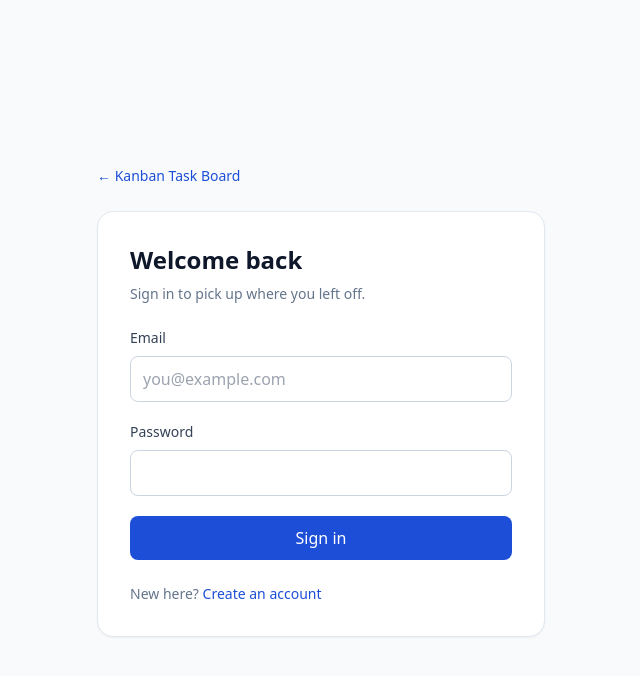
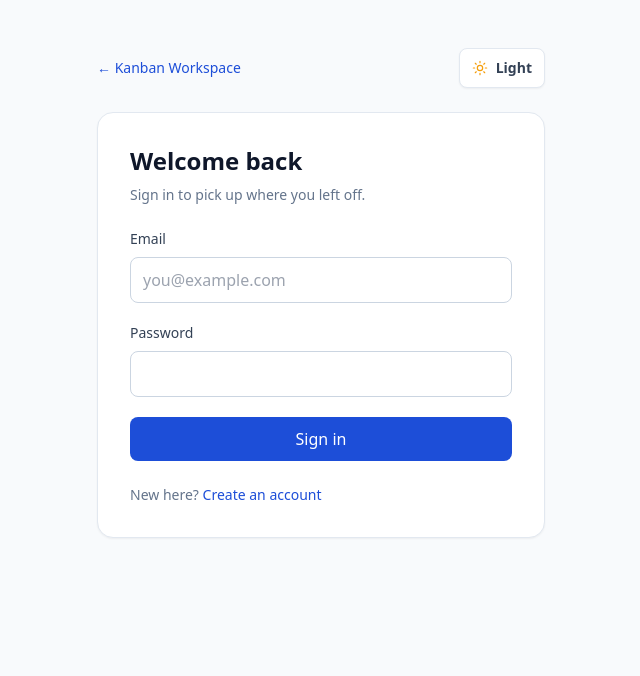
Before and after one commit to mehdicodespace/kanban-workspace, a Vue app: page /login in a window 1280 px wide. Shown: the top 676 px of the page, without its empty margins (319-959 px from the left). Built offline with nearby package versions, Linux system fonts and the light colour scheme; no server answers.

Commit message:
feat: add persistent light and dark themes

```diff
--- a/src/assets/style.css
+++ b/src/assets/style.css
@@ -41,7 +41,7 @@
   }
 }
 body {
-  background: #f8fafc;
+  @apply bg-slate-50 text-slate-900 transition-colors duration-200 dark:bg-slate-950 dark:text-slate-100;
 }
 button:disabled {
   opacity: 0.6;
@@ -54,16 +54,49 @@ select,
 textarea {
   outline-offset: 4px;
 }
+.modal-enter-active,
+.modal-leave-active {
+  transition: opacity 180ms ease, transform 180ms cubic-bezier(0.2, 0.75, 0.25, 1);
+}
+.modal-enter-from,
+.modal-leave-to {
+  opacity: 0;
+  transform: translateY(10px) scale(0.985);
+}
+.task-card-source > * {
+  visibility: hidden;
+}
+.task-list-move {
+  transition: transform 220ms cubic-bezier(0.2, 0.75, 0.25, 1);
+}
+.task-list-enter-active,
+.task-list-leave-active {
+  transition: opacity 160ms ease, transform 220ms cubic-bezier(0.2, 0.75, 0.25, 1);
+}
+.task-list-enter-from,
+.task-list-leave-to {
+  opacity: 0;
+  transform: translateY(8px) scale(0.985);
+}
+.task-list-leave-active {
+  position: absolute;
+}
+@media (prefers-reduced-motion: reduce) {
+  .modal-enter-active,
+  .modal-leave-active {
+    transition-duration: 1ms;
+  }
+}
 .loader {
   position: relative;
 }
 
 @layer components {
   .form-label {
-    @apply block mb-2 text-sm font-medium text-slate-700;
+    @apply mb-2 block text-sm font-medium text-slate-700 dark:text-slate-300;
   }
   .form-input {
-    @apply w-full rounded-lg border border-slate-300 bg-white px-3 py-2.5 text-slate-900 focus:border-blue-500 focus:ring-2 focus:ring-blue-100;
+    @apply w-full rounded-lg border border-slate-300 bg-white px-3 py-2.5 text-slate-900 focus:border-blue-500 focus:ring-2 focus:ring-blue-100 dark:border-slate-700 dark:bg-slate-800 dark:text-slate-100 dark:focus:border-blue-400 dark:focus:ring-blue-900;
   }
   .primary-button {
     @apply rounded-lg bg-blue-700 px-5 py-2.5 font-medium text-white hover:bg-blue-800;
--- a/src/components/layout/HeaderNav.vue
+++ b/src/components/layout/HeaderNav.vue
@@ -1,5 +1,5 @@
 <script setup>
-import { ref } from 'vue'
+import { computed, ref } from 'vue'
 
 import { storeToRefs } from 'pinia'
 
@@ -9,11 +9,23 @@ import { useUserStore } from '@/stores/user'
 
 import { errorMessage } from '@/utils/errors'
 
-import avatarUrl from '@/assets/images/user.png'
+import ThemeToggle from '@/components/layout/ThemeToggle.vue'
 
 const store = useUserStore()
 
 const { userInfo: user } = storeToRefs(store)
+
+const userInitials = computed(() => {
+  const name = user.value?.name?.trim()
+
+  if (!name) return user.value?.email?.slice(0, 1).toUpperCase() || 'U'
+
+  return name
+    .split(/\s+/)
+    .slice(0, 2)
+    .map((part) => part.slice(0, 1).toUpperCase())
+    .join('')
+})
 
 const router = useRouter()
 
@@ -36,28 +48,81 @@ async function logout() {
 </script>
 
 <template>
-  <header class="bg-white border-b border-gray-200">
+  <header
+    class="border-b border-slate-200 bg-white/95 shadow-sm shadow-slate-900/[0.03] backdrop-blur dark:border-slate-800 dark:bg-slate-900/95 dark:shadow-black/10"
+  >
     <nav
       aria-label="Main navigation"
-      class="max-w-screen-xl mx-auto p-4 flex flex-wrap items-center justify-between gap-4"
+      class="mx-auto flex max-w-screen-xl flex-nowrap items-center justify-between gap-2 px-3 py-3 sm:gap-3 sm:px-6"
     >
-      <RouterLink to="/" class="text-xl font-semibold text-slate-900">Kanban Task Board</RouterLink>
+      <RouterLink
+        to="/"
+        class="group flex min-w-0 shrink items-center gap-2 text-slate-900 dark:text-white sm:gap-2.5"
+      >
+        <span
+          aria-hidden="true"
+          class="grid h-8 w-8 shrink-0 grid-cols-3 gap-0.5 rounded-lg bg-blue-700 p-[7px] shadow-sm shadow-blue-900/20 sm:h-9 sm:w-9 sm:rounded-xl sm:p-2"
+        >
+          <span class="rounded-sm bg-white/80" />
+          <span class="rounded-sm bg-white" />
+          <span class="rounded-sm bg-white/60" />
+          <span class="rounded-sm bg-white" />
+          <span class="rounded-sm bg-white/60" />
+          <span class="rounded-sm bg-white" />
+        </span>
+        <span class="truncate text-base font-semibold tracking-tight sm:text-xl">
+          Kanban<span class="hidden sm:inline"> Workspace</span>
+        </span>
+      </RouterLink>
 
-      <div class="flex items-center flex-wrap gap-3">
-        <img :src="avatarUrl" alt="" class="w-9 h-9 rounded-full" />
+      <div class="flex shrink-0 items-center gap-1.5 sm:gap-3">
+        <div class="flex min-w-0 items-center gap-1.5 sm:gap-3">
+          <span
+            aria-hidden="true"
+            class="flex h-8 w-8 shrink-0 items-center justify-center rounded-full bg-blue-100 text-[11px] font-bold tracking-wide text-blue-800 ring-2 ring-white dark:bg-blue-950 dark:text-blue-200 dark:ring-slate-900 sm:h-9 sm:w-9 sm:text-xs"
+          >
+            {{ userInitials }}
+          </span>
 
-        <div class="text-sm">
-          <p class="font-medium">{{ user?.name }}</p>
-          <p class="text-gray-500 break-all">{{ user?.email }}</p>
+          <div class="min-w-0 max-w-[4.5rem] sm:max-w-[13rem]">
+            <p class="truncate text-xs font-semibold leading-4 text-slate-800 dark:text-slate-100 sm:text-sm sm:leading-5">
+              {{ user?.name || 'Your account' }}
+            </p>
+            <p class="hidden truncate text-xs leading-4 text-slate-500 dark:text-slate-400 md:block">
+              {{ user?.email }}
+            </p>
+          </div>
         </div>
 
-        <button :disabled="loading" class="text-red-600 text-sm px-3 py-2" @click="logout">
-          {{ loading ? 'Signing out…' : 'Log out' }}
+        <span aria-hidden="true" class="hidden h-8 w-px bg-slate-200 dark:bg-slate-700 sm:block" />
+
+        <button
+          :disabled="loading"
+          :aria-label="loading ? 'Signing out' : 'Sign out'"
+          class="inline-flex h-9 w-9 shrink-0 items-center justify-center rounded-lg text-sm font-medium text-slate-600 transition hover:bg-slate-100 hover:text-slate-900 focus-visible:outline focus-visible:outline-2 focus-visible:outline-offset-2 focus-visible:outline-blue-600 disabled:cursor-wait dark:text-slate-300 dark:hover:bg-slate-800 dark:hover:text-white sm:h-10 sm:w-auto sm:gap-2 sm:rounded-xl sm:px-3"
+          @click="logout"
+        >
+          <svg aria-hidden="true" viewBox="0 0 24 24" fill="none" class="h-[18px] w-[18px]">
+            <path
+              d="M10 17l5-5-5-5M15 12H3m9-8h5a2 2 0 0 1 2 2v12a2 2 0 0 1-2 2h-5"
+              stroke="currentColor"
+              stroke-width="1.8"
+              stroke-linecap="round"
+              stroke-linejoin="round"
+            />
+          </svg>
+          <span class="sr-only sm:not-sr-only">{{ loading ? 'Signing out…' : 'Sign out' }}</span>
         </button>
+
+        <ThemeToggle />
       </div>
     </nav>
 
-    <p v-if="error" role="alert" class="text-red-700 max-w-screen-xl mx-auto px-4 pb-3">
+    <p
+      v-if="error"
+      role="alert"
+      class="mx-auto max-w-screen-xl px-4 pb-3 text-red-700 dark:text-red-300"
+    >
       {{ error }}
     </p>
   </header>
--- /dev/null
+++ b/src/components/layout/ThemeToggle.vue
@@ -0,0 +1,48 @@
+<script setup>
+import { useTheme } from '@/composables/useTheme'
+
+const { isDark, toggleTheme } = useTheme()
+</script>
+
+<template>
+  <button
+    type="button"
+    :aria-pressed="isDark"
+    :aria-label="isDark ? 'Switch to light theme' : 'Switch to dark theme'"
+    :title="isDark ? 'Switch to light theme' : 'Switch to dark theme'"
+    class="inline-flex h-9 shrink-0 items-center justify-center gap-2 rounded-lg border border-slate-200 bg-white px-2.5 text-xs font-semibold text-slate-700 shadow-sm transition hover:border-slate-300 hover:bg-slate-50 hover:text-slate-950 focus-visible:outline focus-visible:outline-2 focus-visible:outline-offset-2 focus-visible:outline-blue-600 dark:border-slate-700 dark:bg-slate-800 dark:text-slate-200 dark:hover:border-slate-600 dark:hover:bg-slate-700 dark:hover:text-white sm:h-10 sm:px-3 sm:text-sm"
+    @click="toggleTheme"
+  >
+    <svg
+      v-if="!isDark"
+      aria-hidden="true"
+      viewBox="0 0 24 24"
+      fill="none"
+      stroke="currentColor"
+      stroke-width="1.8"
+      class="h-4 w-4 text-amber-500"
+    >
+      <circle cx="12" cy="12" r="4" />
+      <path
+        stroke-linecap="round"
+        d="M12 2v2m0 16v2M4.93 4.93l1.42 1.42m11.3 11.3 1.42 1.42M2 12h2m16 0h2M4.93 19.07l1.42-1.42m11.3-11.3 1.42-1.42"
+      />
+    </svg>
+    <svg
+      v-else
+      aria-hidden="true"
+      viewBox="0 0 24 24"
+      fill="none"
+      stroke="currentColor"
+      stroke-width="1.8"
+      class="h-4 w-4 text-indigo-300"
+    >
+      <path
+        stroke-linecap="round"
+        stroke-linejoin="round"
+        d="M20.2 15.1A8.5 8.5 0 0 1 8.9 3.8 8.5 8.5 0 1 0 20.2 15.1Z"
+      />
+    </svg>
+    <span>{{ isDark ? 'Dark' : 'Light' }}</span>
+  </button>
+</template>
--- /dev/null
+++ b/src/composables/useTheme.js
@@ -0,0 +1,36 @@
+import { computed, ref } from 'vue'
+
+const STORAGE_KEY = 'kanban-workspace-theme'
+
+function getInitialTheme() {
+  const savedTheme = window.localStorage.getItem(STORAGE_KEY)
+
+  if (savedTheme === 'light' || savedTheme === 'dark') return savedTheme
+
+  return window.matchMedia('(prefers-color-scheme: dark)').matches ? 'dark' : 'light'
+}
+
+const theme = ref(getInitialTheme())
+
+function applyTheme() {
+  const isDark = theme.value === 'dark'
+
+  document.documentElement.classList.toggle('dark', isDark)
+  document.documentElement.style.colorScheme = theme.value
+}
+
+export function initializeTheme() {
+  applyTheme()
+}
+
+export function useTheme() {
+  const isDark = computed(() => theme.value === 'dark')
+
+  function toggleTheme() {
+    theme.value = isDark.value ? 'light' : 'dark'
+    window.localStorage.setItem(STORAGE_KEY, theme.value)
+    applyTheme()
+  }
+
+  return { isDark, toggleTheme }
+}
--- a/src/layouts/AuthLayout.vue
+++ b/src/layouts/AuthLayout.vue
@@ -1,13 +1,26 @@
 <script setup>
+import ThemeToggle from '@/components/layout/ThemeToggle.vue'
+
 defineProps({ title: { type: String, required: true }, description: { type: String, default: '' } })
 </script>
 <template>
-  <main class="min-h-screen flex items-center justify-center bg-slate-50 px-4 py-12">
-    <div class="w-full max-w-md">
-      <RouterLink to="/" class="text-sm text-blue-700 font-medium">← Kanban Task Board</RouterLink>
-      <section class="mt-6 rounded-2xl border border-slate-200 bg-white p-6 sm:p-8 shadow-sm">
-        <h1 class="text-2xl font-semibold text-slate-900">{{ title }}</h1>
-        <p v-if="description" class="mt-2 mb-6 text-sm text-slate-500">{{ description }}</p>
+  <main
+    class="min-h-screen bg-slate-50 px-4 py-12 text-slate-900 transition-colors dark:bg-slate-950 dark:text-slate-100"
+  >
+    <div class="mx-auto w-full max-w-md">
+      <header class="flex items-center justify-between gap-3">
+        <RouterLink to="/" class="text-sm font-medium text-blue-700 dark:text-blue-300"
+          >← Kanban Workspace</RouterLink
+        >
+        <ThemeToggle />
+      </header>
+      <section
+        class="mt-6 rounded-2xl border border-slate-200 bg-white p-6 shadow-sm dark:border-slate-800 dark:bg-slate-900 sm:p-8"
+      >
+        <h1 class="text-2xl font-semibold text-slate-900 dark:text-white">{{ title }}</h1>
+        <p v-if="description" class="mb-6 mt-2 text-sm text-slate-500 dark:text-slate-400">
+          {{ description }}
+        </p>
         <slot />
       </section>
     </div>
--- a/src/main.js
+++ b/src/main.js
@@ -5,6 +5,10 @@ import { createPinia } from 'pinia'
 
 import App from './App.vue'
 import router from './router'
+import { initializeTheme } from './composables/useTheme'
+
+initializeTheme()
+
 const app = createApp(App)
 
 app.use(createPinia())
--- a/src/views/HomeView.vue
+++ b/src/views/HomeView.vue
@@ -1,6 +1,7 @@
 <script setup>
 import { storeToRefs } from 'pinia'
 import { useUserStore } from '@/stores/user'
+import ThemeToggle from '@/components/layout/ThemeToggle.vue'
 const { userInfo: user } = storeToRefs(useUserStore())
 const features = [
   {
@@ -18,32 +19,39 @@ const features = [
 ]
 </script>
 <template>
-  <main class="min-h-screen bg-slate-50 text-slate-900">
+  <main
+    class="min-h-screen bg-slate-50 text-slate-900 transition-colors dark:bg-slate-950 dark:text-slate-100"
+  >
     <nav
       aria-label="Main navigation"
-      class="max-w-6xl mx-auto px-6 py-6 flex justify-between items-center gap-4"
+      class="mx-auto flex max-w-6xl items-center justify-between gap-4 px-6 py-6"
     >
-      <span class="text-xl font-semibold">Kanban Task Board</span>
-      <RouterLink
-        :to="user ? '/profile/dashboard' : '/login'"
-        class="text-sm font-medium text-blue-700"
-        >{{ user ? 'Open board' : 'Sign in' }} →</RouterLink
-      >
+      <span class="text-xl font-semibold">Kanban Workspace</span>
+      <div class="flex items-center gap-3">
+        <RouterLink
+          :to="user ? '/profile/dashboard' : '/login'"
+          class="text-sm font-medium text-blue-700 hover:text-blue-800 dark:text-blue-300 dark:hover:text-blue-200"
+          >{{ user ? 'Open board' : 'Sign in' }} →</RouterLink
+        >
+        <ThemeToggle />
+      </div>
     </nav>
     <section class="max-w-6xl mx-auto px-6 pt-20 pb-24">
-      <p class="text-sm uppercase tracking-widest font-semibold text-blue-700 mb-6">
+      <p
+        class="mb-6 text-sm font-semibold uppercase tracking-widest text-blue-700 dark:text-blue-300"
+      >
         Less clutter. More progress.
       </p>
       <h1 class="text-5xl sm:text-6xl font-bold tracking-tight max-w-3xl leading-tight">
         Make room for your best work.
       </h1>
-      <p class="mt-6 text-lg text-slate-600 max-w-xl leading-relaxed">
+      <p class="mt-6 max-w-xl text-lg leading-relaxed text-slate-600 dark:text-slate-300">
         A focused task board for turning ideas into progress. Plan your work, break it down, and
         follow it through.
       </p>
       <RouterLink
         :to="user ? '/profile/dashboard' : '/signup'"
-        class="inline-flex mt-9 bg-blue-700 hover:bg-blue-800 text-white rounded-lg px-6 py-3 font-medium"
+        class="mt-9 inline-flex rounded-lg bg-blue-700 px-6 py-3 font-medium text-white hover:bg-blue-800"
         >{{ user ? 'Go to your board' : 'Create your workspace' }}</RouterLink
       >
     </section>
@@ -51,14 +59,16 @@ const features = [
       <article
         v-for="(feature, index) in features"
         :key="feature.title"
-        class="bg-white rounded-xl p-7 border border-slate-200"
+        class="rounded-xl border border-slate-200 bg-white p-7 dark:border-slate-800 dark:bg-slate-900"
       >
-        <span class="text-blue-700 font-semibold text-sm">0{{ index + 1 }}</span>
+        <span class="text-sm font-semibold text-blue-700 dark:text-blue-300">0{{ index + 1 }}</span>
         <h2 class="text-lg font-semibold mt-5 mb-3">{{ feature.title }}</h2>
-        <p class="text-slate-600 leading-relaxed">{{ feature.text }}</p>
+        <p class="leading-relaxed text-slate-600 dark:text-slate-300">{{ feature.text }}</p>
       </article>
     </section>
-    <footer class="border-t border-slate-200 p-6 text-center text-sm text-slate-500">
+    <footer
+      class="border-t border-slate-200 p-6 text-center text-sm text-slate-500 dark:border-slate-800 dark:text-slate-400"
+    >
       Built for a calmer, more organized day.
     </footer>
   </main>
```
Also changed, not shown: src/views/auth/LoginView.vue (+5 -3 lines), src/views/auth/RegisterView.vue (+8 -4 lines), tailwind.config.js (+4 -6 lines), 1 other file (tests, documents, lock files or other folders).
